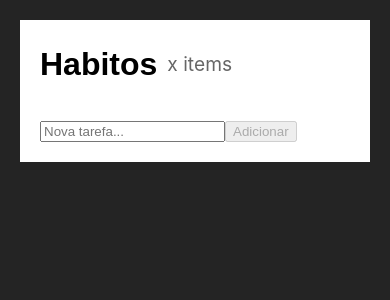
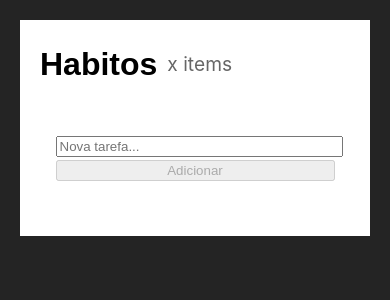
Before and after one commit to ufjf-dcc207/ufjf-dcc207-2024-3-a-trb1-C9BrenoFR, a React (Vite) app: page / in a window 390 px wide. Shown: the top 300 px of the page. Built offline with nearby package versions, Linux system fonts and the light colour scheme; a web font is replaced by a local one.

Commit message:
Css taskList

```diff
--- a/src/components/TaskList.css
+++ b/src/components/TaskList.css
@@ -0,0 +1,37 @@
+.task-container {
+    display: grid;
+    gap: 20px;
+    width: 90%;
+    max-width: 800px;
+    margin: 0 auto;
+    padding: 15px;
+  }
+
+  .task {
+    display: grid;
+    grid-template-columns: 1fr auto auto;
+    gap: 10px;
+    background-color: #ffcece;
+    padding: 15px;
+    border-radius: 15px;
+  }
+
+  @media (max-width: 600px) {
+    .task {
+      grid-template-columns: 1fr;
+      text-align: center;
+    }
+
+    .task-actions {
+      justify-content: center;
+    }
+
+    .adicionar-task {
+      grid-template-columns: 1fr;
+    }
+
+    .adicionar-task input,
+    .adicionar-task button {
+      width: 100%;
+    }
+  }
```
